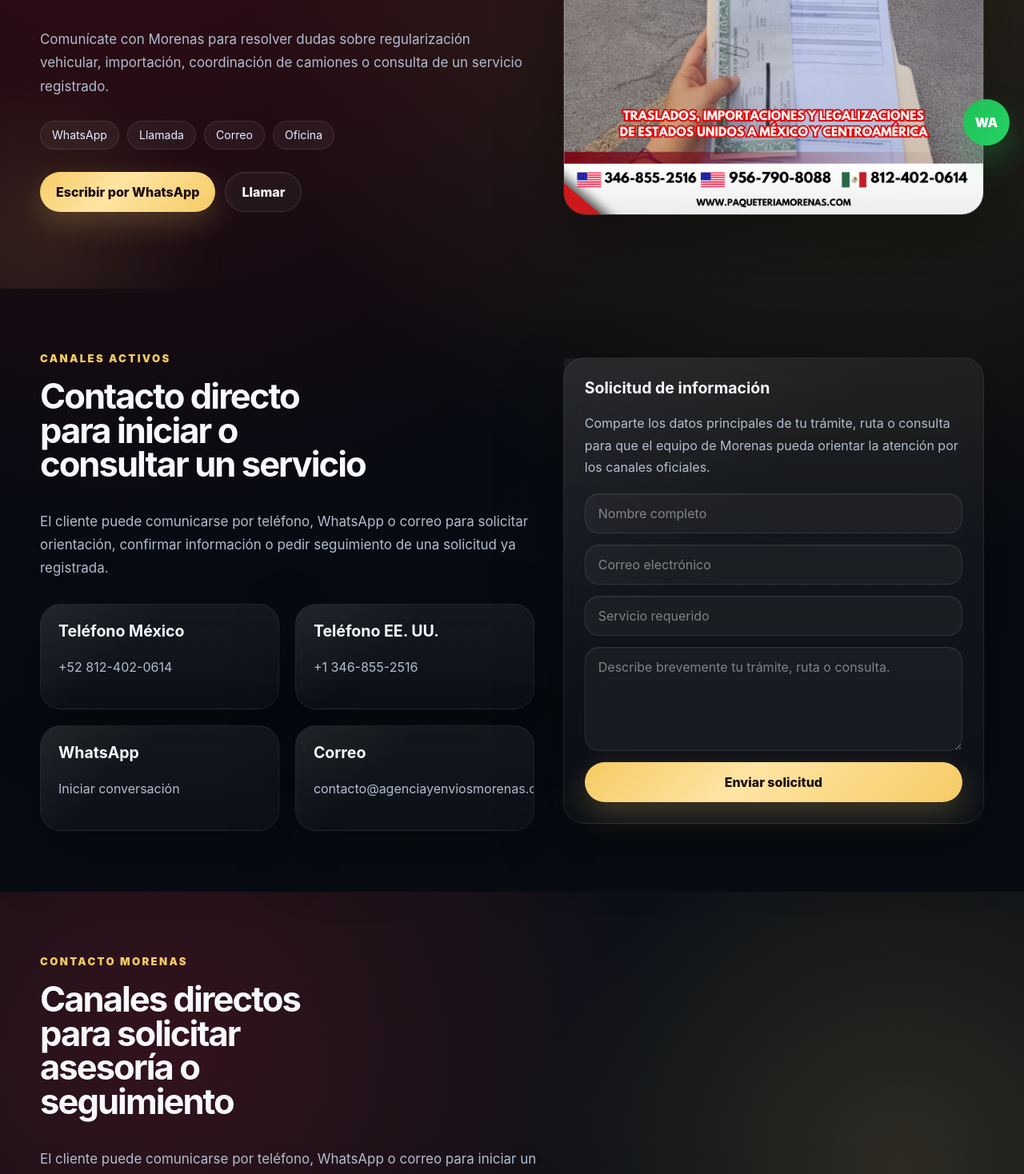
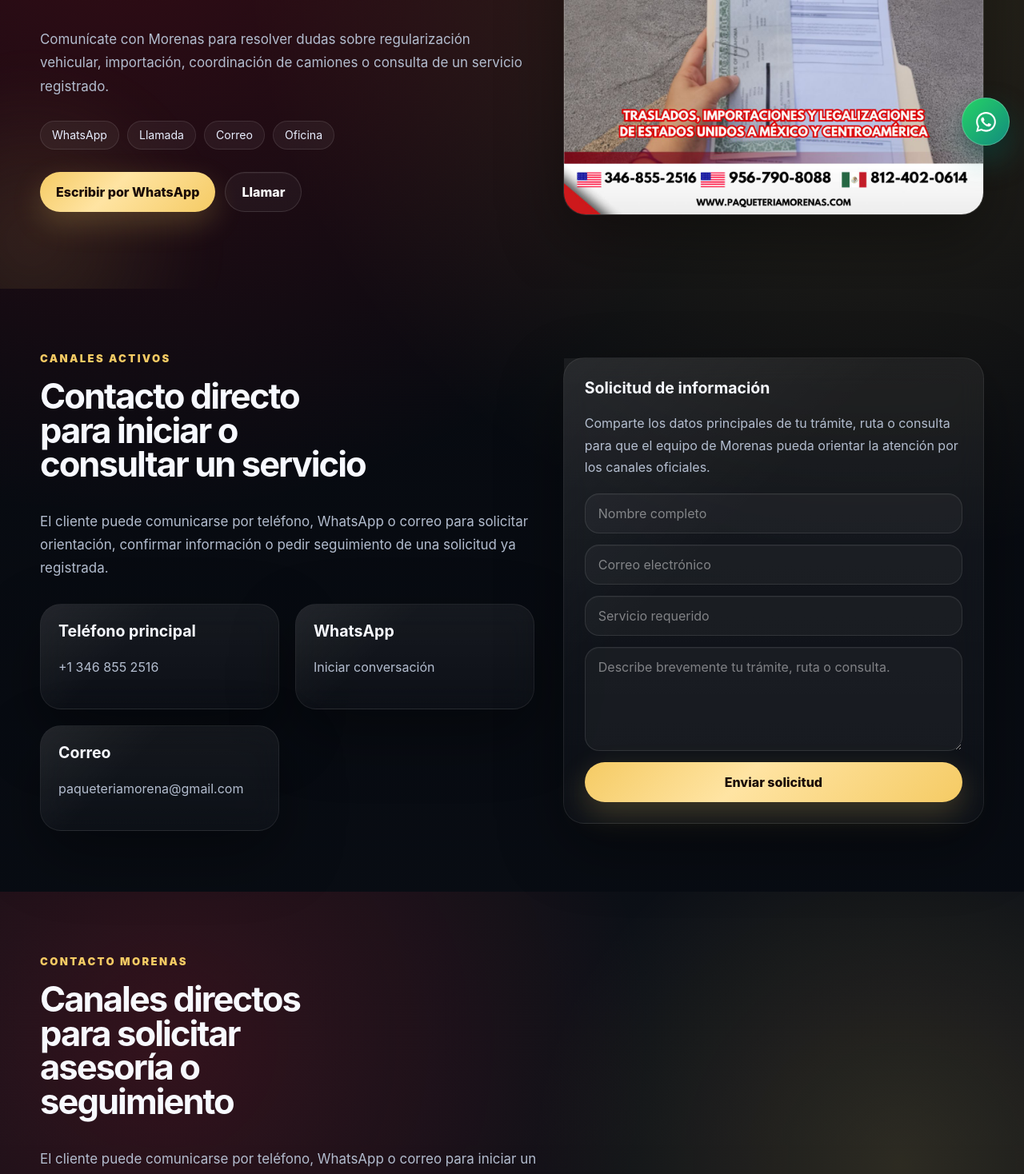
Before and after one commit to NocianDev/AgenciaMorenas, a React (Vite) app: page /contacto in a window 1280 px wide. Shown: the part 600-2068 px from the top of the page at 80% size. Built offline with nearby package versions, Linux system fonts and the light colour scheme.

Commit message:
Actualizacion de contactos

```diff
--- a/src/components/Footer.jsx
+++ b/src/components/Footer.jsx
@@ -24,7 +24,7 @@
           <p className="footer-title">Contacto</p>
           <div className="footer-links">
             <a href={`tel:${brand.phoneMX}`}>{brand.phoneMX}</a>
-            <a href={`tel:${brand.phoneUS}`}>{brand.phoneUS}</a>
+            {brand.phoneUS !== brand.phoneMX ? <a href={`tel:${brand.phoneUS}`}>{brand.phoneUS}</a> : null}
             <a href={`mailto:${brand.email}`}>{brand.email}</a>
             <span>{brand.hours}</span>
           </div>
--- a/src/components/Layout.jsx
+++ b/src/components/Layout.jsx
@@ -18,7 +18,16 @@
         rel="noreferrer"
         aria-label="Abrir WhatsApp"
       >
-        WA
+        <svg
+          viewBox="0 0 32 32"
+          aria-hidden="true"
+          focusable="false"
+        >
+          <path
+            fill="currentColor"
+            d="M16.02 3.2c-7.03 0-12.75 5.66-12.75 12.62 0 2.22.6 4.39 1.72 6.29L3.2 28.8l6.88-1.75a12.86 12.86 0 0 0 5.94 1.49c7.03 0 12.75-5.66 12.75-12.62S23.05 3.2 16.02 3.2Zm0 23.19c-1.91 0-3.78-.51-5.42-1.49l-.39-.23-4.08 1.04 1.09-3.95-.26-.41a10.42 10.42 0 0 1-1.55-5.53c0-5.78 4.76-10.47 10.61-10.47s10.61 4.69 10.61 10.47-4.76 10.57-10.61 10.57Zm5.82-7.84c-.32-.16-1.88-.92-2.17-1.02-.29-.11-.5-.16-.71.16-.21.31-.82 1.02-1 1.23-.18.21-.37.24-.69.08-.32-.16-1.34-.49-2.55-1.56-.94-.83-1.58-1.86-1.76-2.17-.18-.31-.02-.48.14-.64.14-.14.32-.37.48-.55.16-.18.21-.31.32-.52.11-.21.05-.39-.03-.55-.08-.16-.71-1.7-.97-2.33-.26-.61-.52-.53-.71-.54h-.61c-.21 0-.55.08-.84.39-.29.31-1.1 1.07-1.1 2.61s1.13 3.03 1.29 3.24c.16.21 2.23 3.37 5.39 4.72.75.32 1.34.52 1.8.66.76.24 1.45.21 1.99.13.61-.09 1.88-.76 2.15-1.49.26-.73.26-1.36.18-1.49-.08-.13-.29-.21-.61-.37Z"
+          />
+        </svg>
       </a>
     </div>
   );
--- a/src/data/siteData.js
+++ b/src/data/siteData.js
@@ -4,10 +4,10 @@
   tagline: 'Aduana y transportes',
   shortDescription:
     'Morenas brinda atención en asesoría aduanal, legalización de vehículos, traslados y coordinación de transporte para clientes en México y Estados Unidos que necesitan un servicio claro, directo y con seguimiento.',
-  phoneMX: '+52 812-402-0614',
-  phoneUS: '+1 346-855-2516',
-  whatsapp: '528124020614',
-  email: 'contacto@agenciayenviosmorenas.com',
+  phoneMX: '+1 346 855 2516',
+  phoneUS: '+1 346 855 2516',
+  whatsapp: '13468552516',
+  email: 'paqueteriamorena@gmail.com',
   secondaryEmail: 'paqueteriamorena@gmail.com',
   address: 'Av. Concordia 324, Apodaca, Nuevo León, C.P. 66636',
   hours: 'Lunes a viernes · 9:00 a.m. a 6:00 p.m.',
@@ -289,17 +289,17 @@
 ];
 
 export const offices = [
-  { city: 'Apodaca, Nuevo León', title: 'Oficina México', address: 'Av. Concordia 324, Apodaca, N.L. C.P. 66636', phone: '+52 812-402-0614', email: 'contacto@agenciayenviosmorenas.com', schedule: 'Lunes a viernes · 9:00 a.m. a 6:00 p.m.' },
-  { city: 'Houston, Texas', title: 'Atención operativa EE. UU.', address: '6540 Rupley Cir, Houston TX 77087', phone: '+1 346-855-2516', email: 'contacto@agenciayenviosmorenas.com', schedule: 'Atención por llamada y canal digital.' },
+  { city: 'Apodaca, Nuevo León', title: 'Oficina México', address: 'Av. Concordia 324, Apodaca, N.L. C.P. 66636', phone: brand.phoneMX, email: brand.email, schedule: 'Lunes a viernes · 9:00 a.m. a 6:00 p.m.' },
+  { city: 'Houston, Texas', title: 'Atención operativa EE. UU.', address: '6540 Rupley Cir, Houston TX 77087', phone: brand.phoneUS, email: brand.email, schedule: 'Atención por llamada y canal digital.' },
   ...branches.map((branch) => ({
     city: branch.city,
     title: branch.title,
     address: branch.address,
-    phone: '+52 812-402-0614',
-    email: 'contacto@agenciayenviosmorenas.com',
+    phone: brand.phoneMX,
+    email: brand.email,
     schedule: 'Atención sujeta a coordinación operativa.',
   })),
-  { city: 'Cobertura adicional', title: 'Cobertura operativa', address: coverageCities.join(' · '), phone: '+52 812-402-0614', email: 'contacto@agenciayenviosmorenas.com', schedule: 'Disponibilidad sujeta a coordinación operativa.' },
+  { city: 'Cobertura adicional', title: 'Cobertura operativa', address: coverageCities.join(' · '), phone: brand.phoneMX, email: brand.email, schedule: 'Disponibilidad sujeta a coordinación operativa.' },
 ];
 
 export const faqs = [
--- a/src/global.css
+++ b/src/global.css
@@ -1193,20 +1193,27 @@
   right: 18px;
   bottom: 18px;
   z-index: 999;
-  width: 58px;
-  height: 58px;
+  width: 60px;
+  height: 60px;
   display: inline-flex;
   align-items: center;
   justify-content: center;
   border-radius: 50%;
-  background: linear-gradient(135deg, #1fbf54, #25d366);
+  background: linear-gradient(135deg, #25d366, #128c7e);
   color: #fff;
-  font-weight: 900;
-  box-shadow: 0 20px 40px rgba(37, 211, 102, 0.28);
+  box-shadow: 0 18px 38px rgba(18, 140, 126, 0.34), 0 8px 18px rgba(0,0,0,0.3);
+  border: 1px solid rgba(255,255,255,0.22);
+}
+
+.floating-wa svg {
+  width: 31px;
+  height: 31px;
+  display: block;
 }
 
 .floating-wa:hover {
-  transform: translateY(-3px) scale(1.03);
+  transform: translateY(-3px) scale(1.04);
+  box-shadow: 0 24px 48px rgba(18, 140, 126, 0.42), 0 10px 22px rgba(0,0,0,0.34);
 }
 
 @keyframes float-card-1 {
@@ -1384,6 +1391,18 @@
 
   .coverage-actions .btn {
     width: 100%;
+  }
+
+  .floating-wa {
+    right: 14px;
+    bottom: 14px;
+    width: 54px;
+    height: 54px;
+  }
+
+  .floating-wa svg {
+    width: 28px;
+    height: 28px;
   }
 }
 
--- a/src/pages/ContactPage.jsx
+++ b/src/pages/ContactPage.jsx
@@ -26,13 +26,15 @@
             />
             <div className="contact-card-grid">
               <article className="detail-card">
-                <h3>Teléfono México</h3>
+                <h3>Teléfono principal</h3>
                 <p><a href={`tel:${brand.phoneMX}`}>{brand.phoneMX}</a></p>
               </article>
-              <article className="detail-card">
-                <h3>Teléfono EE. UU.</h3>
-                <p><a href={`tel:${brand.phoneUS}`}>{brand.phoneUS}</a></p>
-              </article>
+              {brand.phoneUS !== brand.phoneMX ? (
+                <article className="detail-card">
+                  <h3>Teléfono EE. UU.</h3>
+                  <p><a href={`tel:${brand.phoneUS}`}>{brand.phoneUS}</a></p>
+                </article>
+              ) : null}
               <article className="detail-card">
                 <h3>WhatsApp</h3>
                 <p><a href={`https://wa.me/${brand.whatsapp}`} target="_blank" rel="noreferrer">Iniciar conversación</a></p>
```
